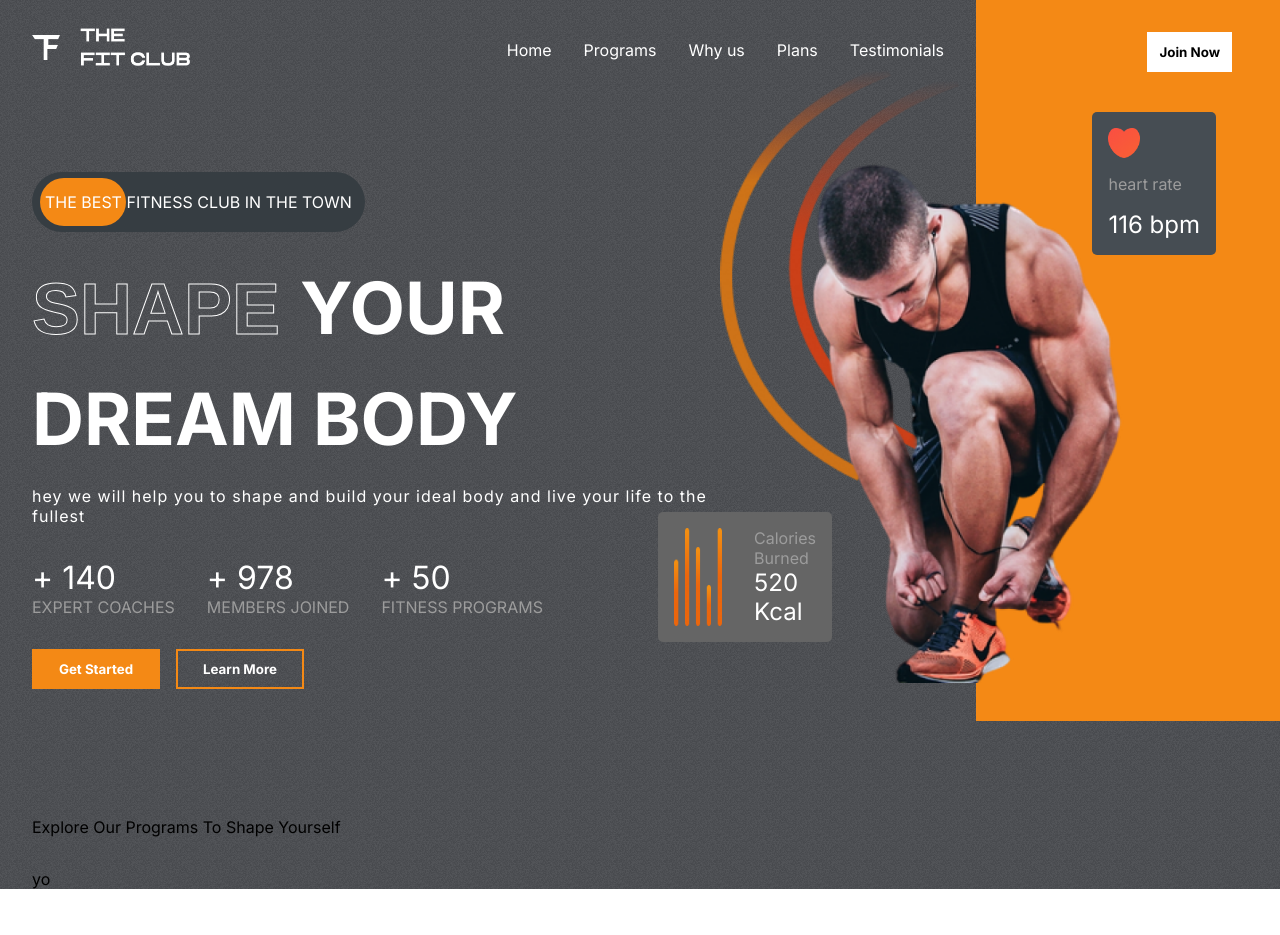
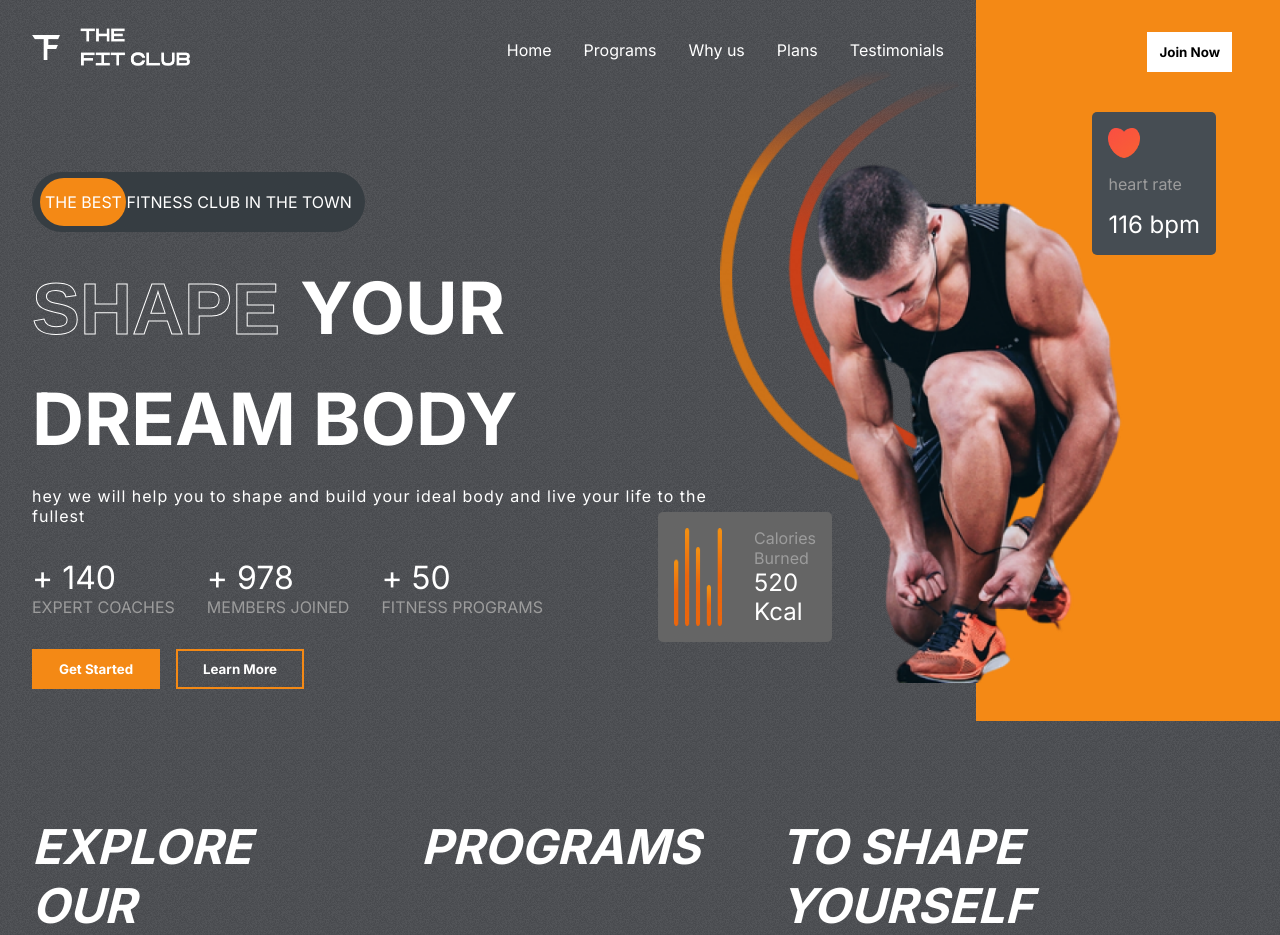
Before and after one commit to pallab17/Fithelp.o, a React (Create React App) app: page / in a window 1280 px wide. Before the commit the page ends 889 px from the top, so only its background shows below. Built offline with nearby package versions, Linux system fonts and the light colour scheme.

Commit message:
files updated

```diff
--- a/src/components/Programs/Programs.css
+++ b/src/components/Programs/Programs.css
@@ -2,6 +2,16 @@
     display: flex;
     flex-direction: column;
     gap: 2rem;
-    padding: 0  2rem;
+    padding: 0 2rem;
 
 }
+.programs-header{
+    display: flex;
+    gap: 5rem;
+    font-weight: bold;
+    font-size: 3rem;
+    justify-content: center;
+    color: white;
+    text-transform: uppercase;
+    font-style: italic;
+}
--- a/src/components/Programs/Programs.jsx
+++ b/src/components/Programs/Programs.jsx
@@ -9,7 +9,7 @@ const Programs = () => {
         <span> Programs</span>
         <span> To Shape Yourself</span>
       </div>
-      <div>yo</div>
+
     </div>
   );
 };
```
